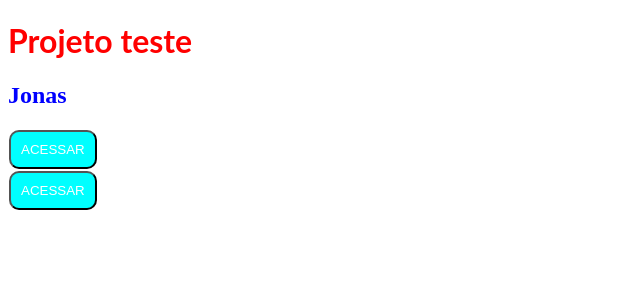
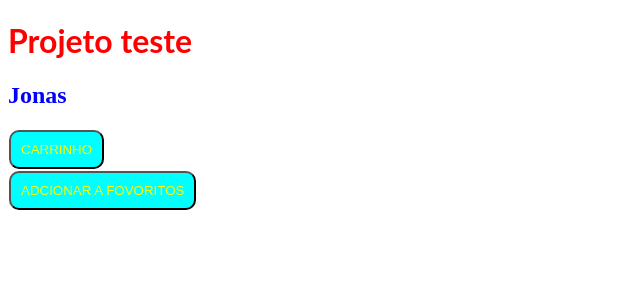
Before and after one commit to JonasRF/Angular, an Angular app: page / in a window 1280 px wide. Shown: the top 300 px of the page, without its empty margins (0-640 px from the left). Built offline with nearby package versions, Linux system fonts and the light colour scheme.

Commit message:
Imputando valores e fazendo componentes conversarem

```diff
--- a/src/app/app.component.html
+++ b/src/app/app.component.html
@@ -1,5 +1,4 @@
-
 <h1>Projeto teste</h1>
 <menu-component></menu-component>
-<my-button></my-button>
-<my-button></my-button>
+<my-button [label]="buttonLabel"></my-button>
+<my-button [label]="buttonSecond"></my-button>
--- a/src/app/app.component.ts
+++ b/src/app/app.component.ts
@@ -7,4 +7,6 @@
 })
 export class AppComponent {
   title = 'Angular';
+  buttonLabel: string = "CARRINHO";
+  buttonSecond: string = "ADCIONAR A FOVORITOS";
 }
--- a/src/app/components/button.component.css
+++ b/src/app/components/button.component.css
@@ -1,5 +1,5 @@
 button{
     background-color: aqua;
-    color: #fff;
+    color: yellow;
     margin: 1px;
 }
--- a/src/app/components/button.component.html
+++ b/src/app/components/button.component.html
@@ -1,3 +1,3 @@
 <div>
-    <button>{{buttonText}}</button>
+    <button (click)="getAlert()">{{ label }}</button>
 </div>
--- a/src/app/components/button.component.ts
+++ b/src/app/components/button.component.ts
@@ -1,4 +1,4 @@
-import { Component } from '@angular/core';
+import { Component, Input } from '@angular/core';
 
 @Component({
     selector: 'my-button',
@@ -7,5 +7,10 @@
 })
 
 export class Button {
+    @Input() label: string = '';
     buttonText: string = 'ACESSAR';
+
+    getAlert(){
+      alert(this.label);
+    }
 }
--- a/src/index.html
+++ b/src/index.html
@@ -1,11 +1,11 @@
-<!doctype html>
+<!DOCTYPE html>
 <html lang="en">
   <head>
-  <meta charset="utf-8">
+    <meta charset="utf-8" />
     <title>Angular</title>
-  <base href="/">
-  <meta name="viewport" content="width=device-width, initial-scale=1">
-  <link rel="icon" type="image/x-icon" href="favicon.ico">
+    <base href="/" />
+    <meta name="viewport" content="width=device-width, initial-scale=1" />
+    <link rel="icon" type="image/x-icon" href="favicon.ico" />
   </head>
   <body>
     <app-root></app-root>
```
Lines whose indentation alone changed are shown as unchanged.
